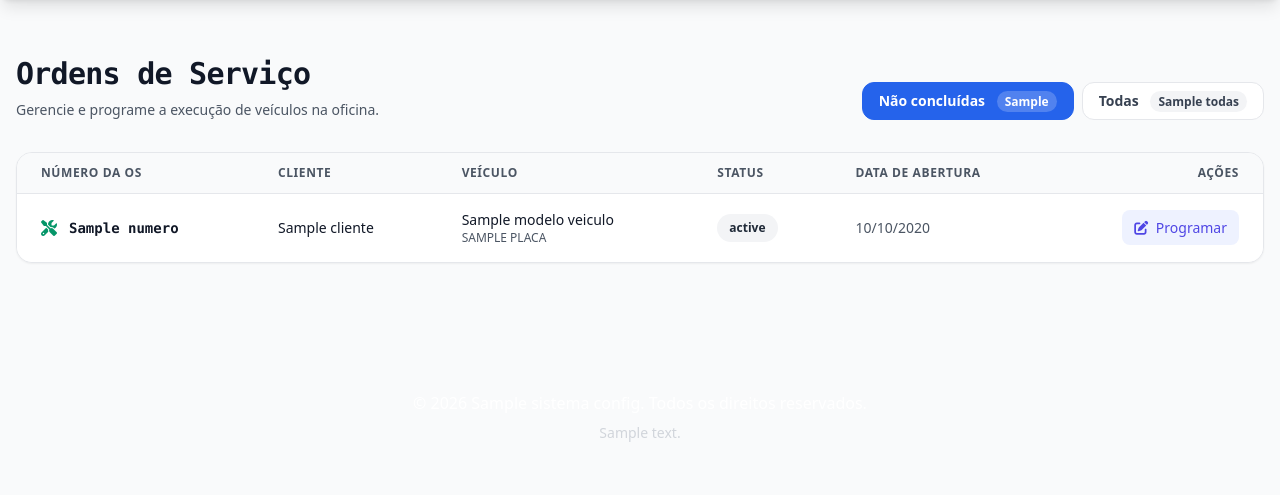
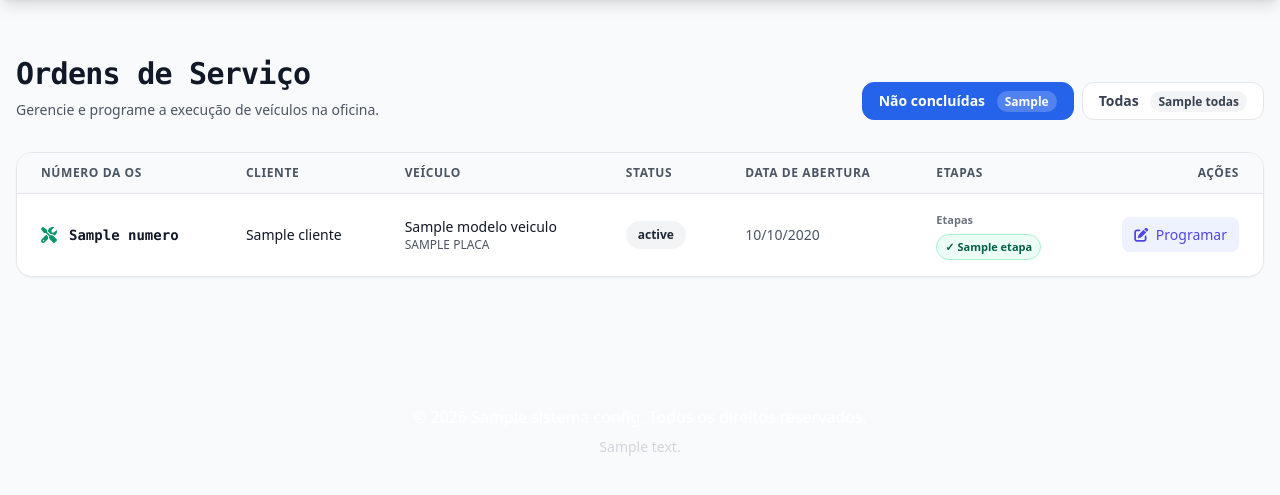
Before and after one commit to barbosaoeas/ofi7-v-nova, a Django app: template templates/ordens/ordem_list.html in a window 1280 px wide. Shown: the part 64-559 px from the top of the page. Run offline with Django 4.2, Linux system fonts and the light colour scheme; the template is opened without the code that fills it: most values are stand-ins (such as "Sample title", 1, 10 or a date in 2020); grey boxes marked "Sample" are stand-in pictures; some libraries are stand-ins or nearby versions.

Commit message:
ajuste pular etapav1

```diff
--- a/templates/ordens/ordem_list.html
+++ b/templates/ordens/ordem_list.html
@@ -42,6 +42,7 @@
             <th scope="col" class="px-6 py-3 text-left text-xs font-semibold text-gray-600 uppercase tracking-wider">Veículo</th>
             <th scope="col" class="px-6 py-3 text-left text-xs font-semibold text-gray-600 uppercase tracking-wider">Status</th>
             <th scope="col" class="px-6 py-3 text-left text-xs font-semibold text-gray-600 uppercase tracking-wider">Data de Abertura</th>
+            <th scope="col" class="px-6 py-3 text-left text-xs font-semibold text-gray-600 uppercase tracking-wider">Etapas</th>
             <th scope="col" class="px-6 py-3 text-right text-xs font-semibold text-gray-600 uppercase tracking-wider">Ações</th>
           </tr>
         </thead>
@@ -76,6 +77,26 @@
             <td class="px-6 py-4 whitespace-nowrap text-sm text-gray-600">
               {{ ordem.data_abertura|date:"d/m/Y" }}
             </td>
+            <td class="px-6 py-4 text-sm text-gray-600">
+              {% if ordem.etapas_finalizadas %}
+                <div class="text-[11px] font-semibold text-gray-500 mb-1">Etapas</div>
+                <div class="flex flex-wrap gap-1">
+                  {% for etapa in ordem.etapas_finalizadas %}
+                    {% if forloop.counter <= 4 %}
+                      <span class="inline-flex items-center gap-1 px-2 py-0.5 rounded-full text-[11px] font-semibold bg-emerald-50 text-emerald-800 border border-emerald-200"
+                            title="{{ etapa.nome }}">
+                        ✓ {{ etapa.nome|truncatechars:14 }}
+                      </span>
+                    {% endif %}
+                  {% endfor %}
+                  {% if ordem.etapas_finalizadas|length > 4 %}
+                    <span class="inline-flex items-center px-2 py-0.5 rounded-full text-[11px] font-semibold bg-gray-50 text-gray-700 border border-gray-200">
+                      +{{ ordem.etapas_finalizadas|length|add:"-4" }}
+                    </span>
+                  {% endif %}
+                </div>
+              {% endif %}
+            </td>
             <td class="px-6 py-4 whitespace-nowrap text-right text-sm font-medium">
               {% if ordem.status == 'concluida' or ordem.status == 'entregue' or ordem.status == 'cancelada' %}
                 <button disabled class="text-gray-400 bg-gray-100 px-3 py-2 rounded-lg cursor-not-allowed opacity-60">
@@ -90,7 +111,7 @@
           </tr>
           {% empty %}
           <tr>
-            <td colspan="6" class="px-6 py-12 text-center text-gray-500">
+            <td colspan="7" class="px-6 py-12 text-center text-gray-500">
               <i class="fas fa-inbox text-4xl mb-3 text-gray-300 block"></i>
               Nenhuma Ordem de Serviço encontrada. Aprove orçamentos para gerar ordens automaticamente.
             </td>
```
Also changed, not shown: apps/ordens/views_crud.py (+6 -1 lines).
